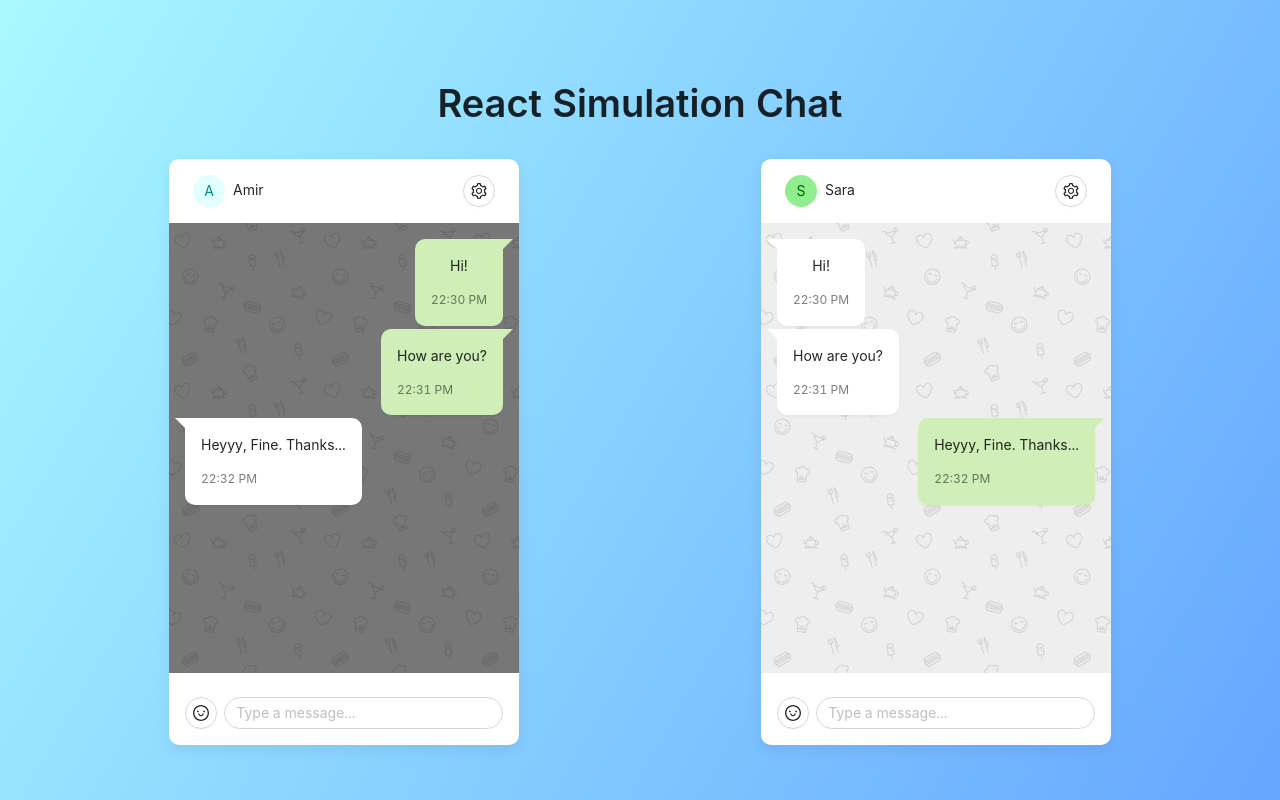
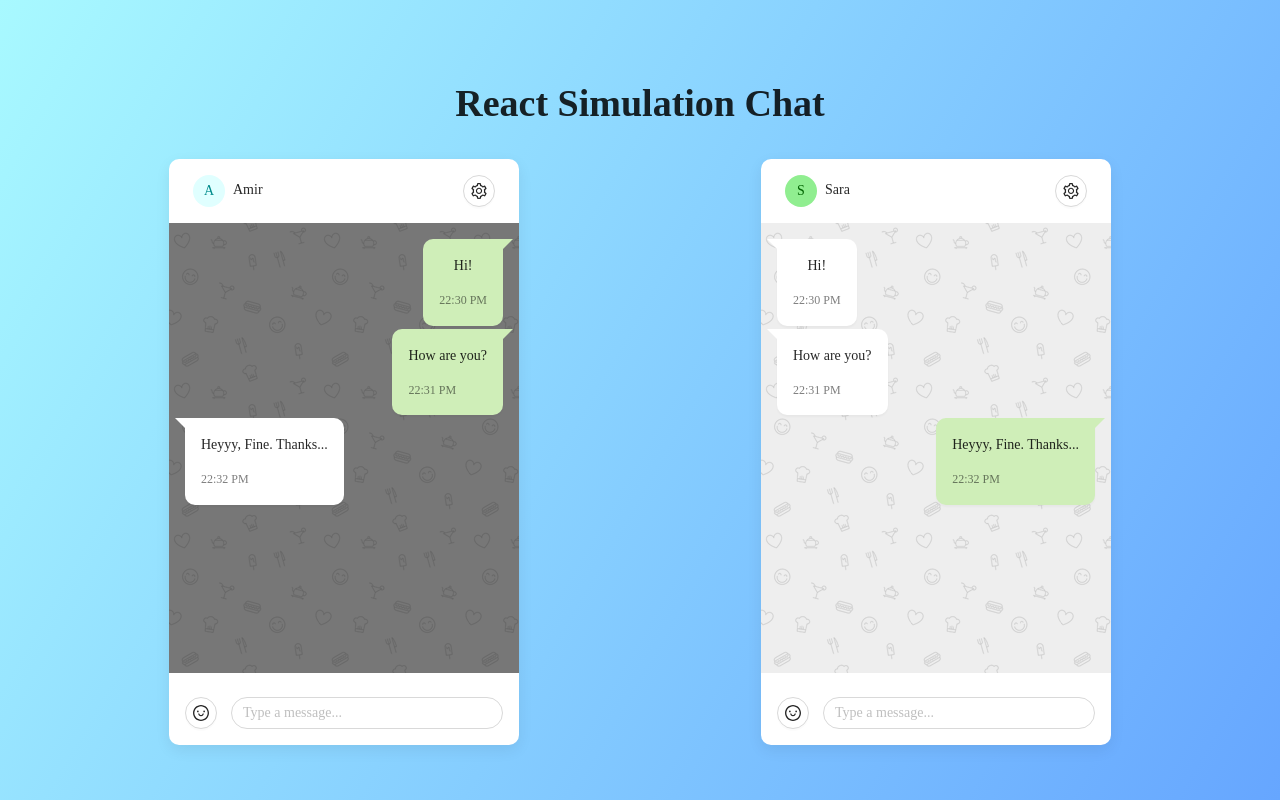
Before and after one commit to amiryxe/react-simulation-chat, a React (Create React App) app: page / in a window 1280 px wide. Built offline with nearby package versions, Linux system fonts and the light colour scheme; the HTML template or start-up script is replaced by a standard one; a web font is replaced by a local one.

Commit message:
add Vazir font for Arabic and Persian

```diff
--- a/package.json
+++ b/package.json
@@ -10,7 +10,8 @@
     "antd": "^4.2.3",
     "react": "^16.13.1",
     "react-dom": "^16.13.1",
-    "react-scripts": "3.4.1"
+    "react-scripts": "3.4.1",
+    "vazir-font": "^26.0.2"
   },
   "scripts": {
     "start": "react-scripts start",
--- a/src/App.css
+++ b/src/App.css
@@ -2,6 +2,7 @@
 
 body {
   background-image: linear-gradient(120deg, #a8f9ff 0%, #66a6ff 100%);
+  font-family: Vazir;
 }
 
 .ant-card {
--- a/src/App.js
+++ b/src/App.js
@@ -1,6 +1,7 @@
 import React from 'react';
 import Chat from './pages/Chat';
 import MainState from './context/MainState';
+import 'vazir-font/dist/font-face.css';
 import './App.css';
 
 function App() {
```
Also changed, not shown: 1 other file (tests, documents, lock files or other folders).
